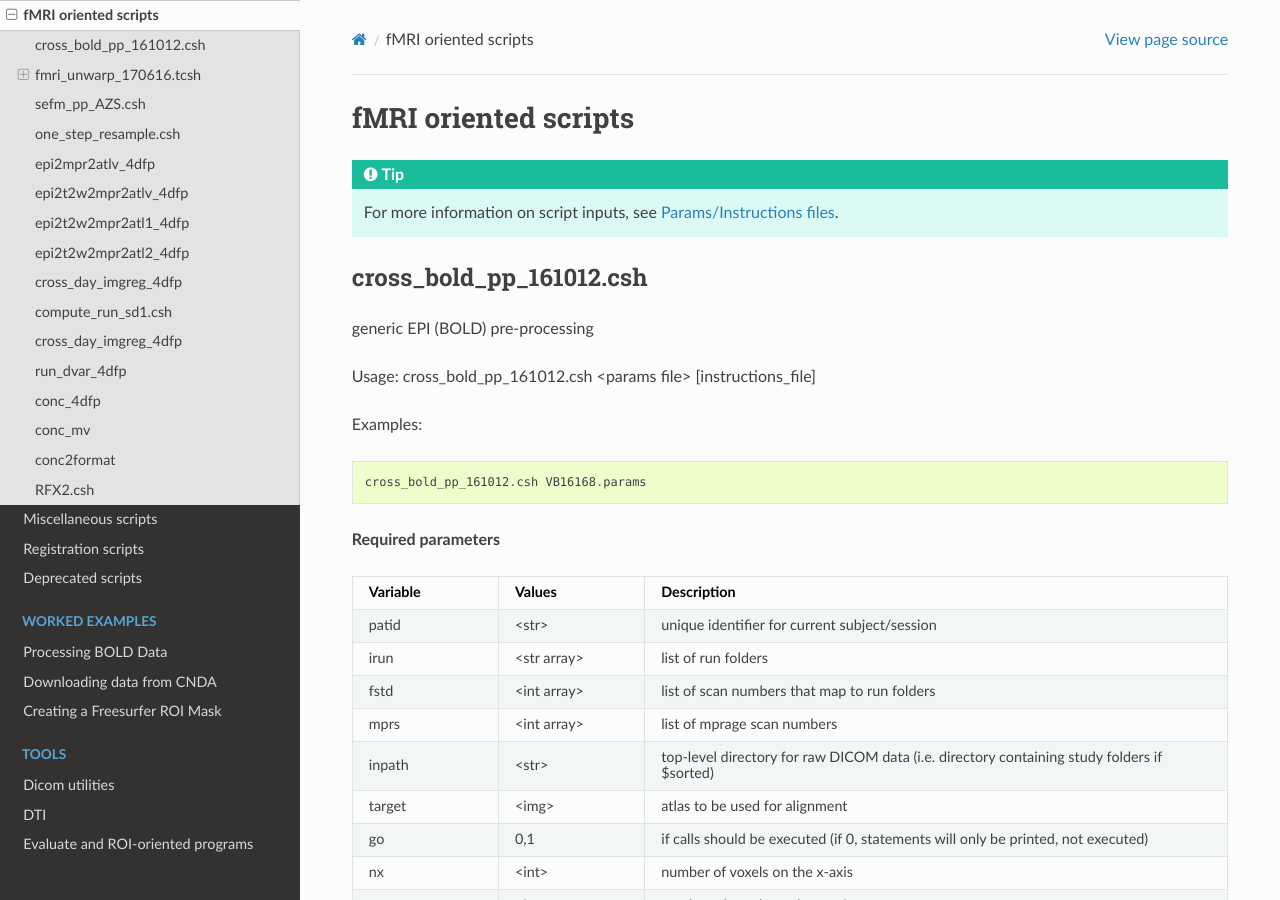
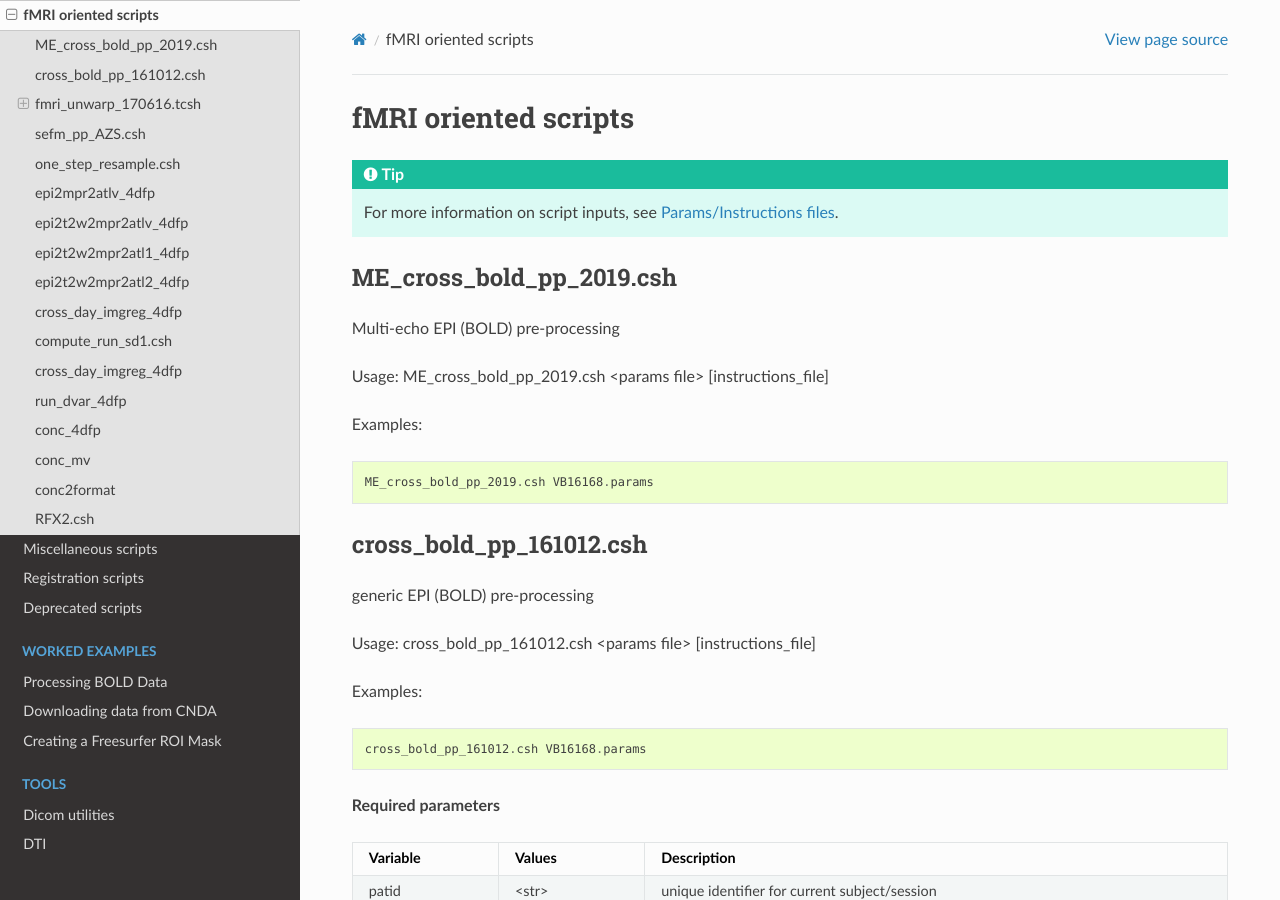
Before and after one commit to BlackHershey/4dfp-docs, a Sphinx documentation site: the page built from docs/scripts/fmri.rst, in a window 1280 px wide and 900 px high. Built offline with Sphinx 7.4.7 and the Read the Docs theme 2.0.0, drawn with Linux system fonts in a browser that asks for light colours.

Commit message:
Add placeholder for ME_cross_bold_pp_2019 script

```diff
--- a/docs/scripts/fmri.rst
+++ b/docs/scripts/fmri.rst
@@ -4,6 +4,18 @@ fMRI oriented scripts
 =====================
 
 .. include:: ../notes/params-file-tip.rst
+
+.. _ME_cross_bold_pp_2019:
+
+ME_cross_bold_pp_2019.csh
+------------------------
+Multi-echo EPI (BOLD) pre-processing
+
+Usage:	ME_cross_bold_pp_2019.csh <params file> [instructions_file]
+
+Examples::
+
+	ME_cross_bold_pp_2019.csh VB16168.params
 
 .. _cross_bold_pp_161012:
 
```
